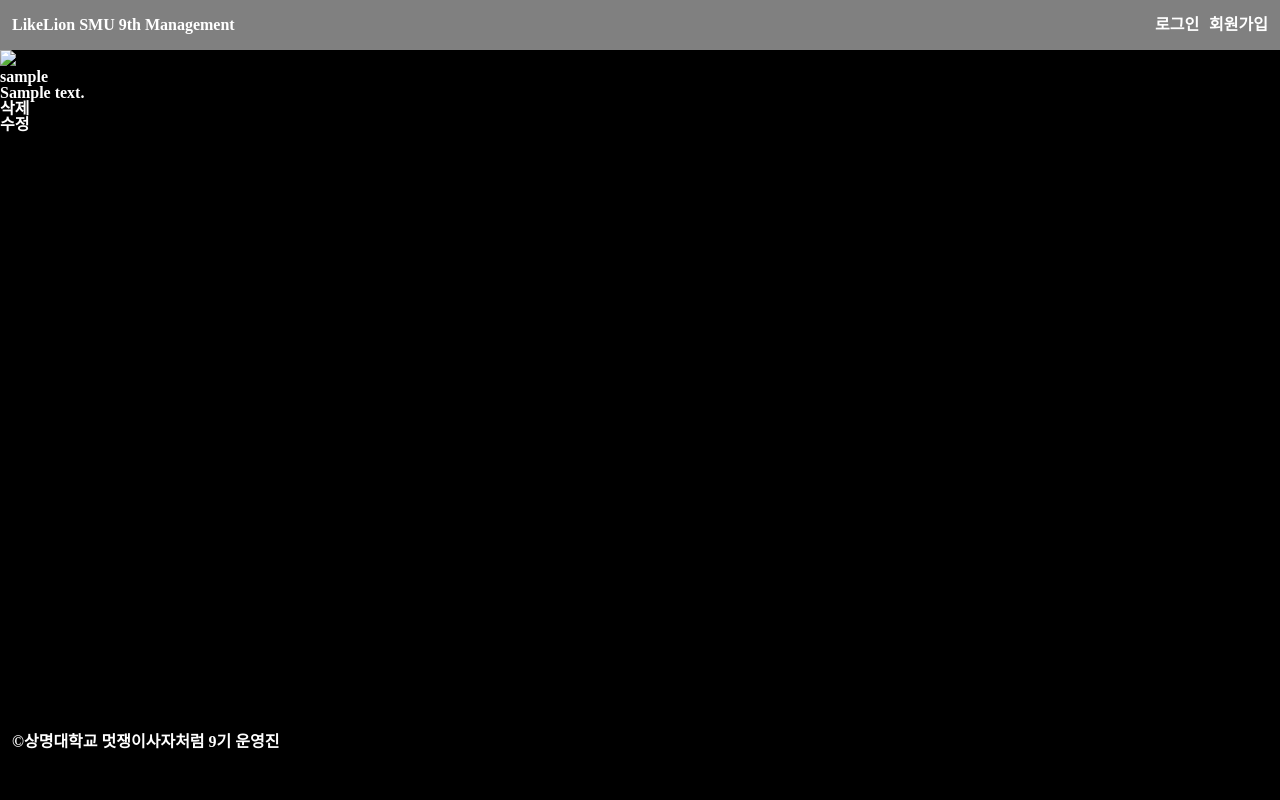
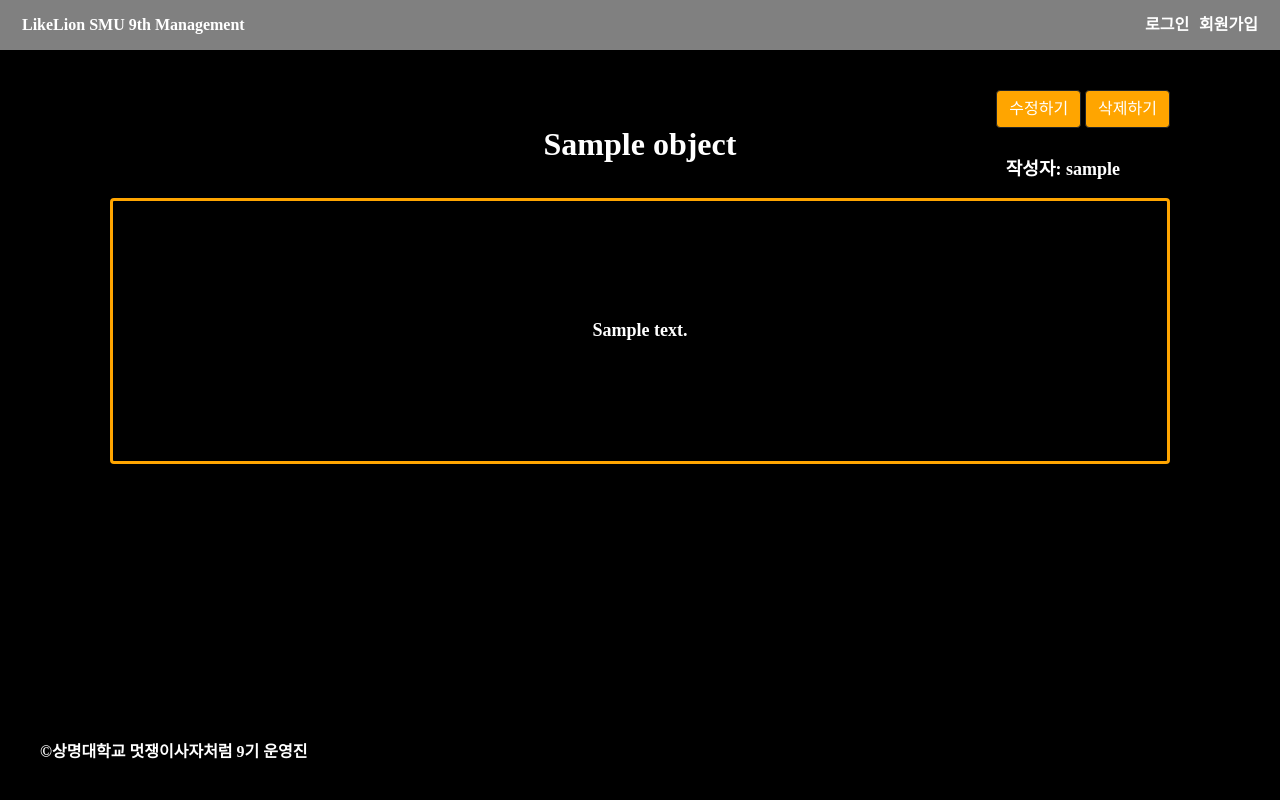
Before and after one commit to myunbongs/LikeLion_8_portfolio, a Django app: template LikeLion_PF/portfolio/templates/portfolio/detail.html in a window 1280 px wide. Run offline with Django 3.2, Linux system fonts and the light colour scheme; the template is opened without the code that fills it: most values are stand-ins (such as "Sample title", 1, 10 or a date in 2020); some libraries are stand-ins or nearby versions.

Commit message:
detail, upload, update, delete html 파일 수정

```diff
--- a/LikeLion_PF/LikeLion_PF/settings.py
+++ b/LikeLion_PF/LikeLion_PF/settings.py
@@ -133,7 +133,7 @@ USE_TZ = True
 # https://docs.djangoproject.com/en/3.1/howto/static-files/
 
 STATIC_URL = '/static/'
-STATICFILES_DIRS = [os.path.join(BASE_DIR, 'static')]
+STATICFILES_DIRS = [os.path.join(BASE_DIR, 'portfolio','static')]
 
 MEDIA_URL = '/media/'
 MEDIA_ROOT = os.path.join(BASE_DIR, 'media')
--- /dev/null
+++ b/LikeLion_PF/portfolio/static/detail.css
@@ -0,0 +1,42 @@
+#btn-orange {
+    background-color: orange;
+}
+
+#btn-orange-margin {
+    background-color: orange;
+    margin-top: 20px;
+}
+
+.form {
+    width: 450px;
+    margin: 0 auto;
+    color: white;
+    text-align: left;
+}
+
+.title {
+    color: white;
+    font-weight: bold;
+    font-size: xx-large;
+}
+
+#card-writer {
+    color: white;
+    text-align: right;
+    margin-right: 50px;
+    margin-bottom: 20px;
+    font-size: large;
+}
+
+#card-content {
+    color: white;
+    font-size: large;
+    padding: 50px;
+    line-height: 150%;
+}
+
+#card-border {
+    border-width: 3px;
+    border-color: orange;
+    background-color: black;
+}
--- a/LikeLion_PF/portfolio/templates/portfolio/detail.html
+++ b/LikeLion_PF/portfolio/templates/portfolio/detail.html
@@ -1,11 +1,33 @@
 {% extends 'base.html' %}
 
-{% block title %} {{ object.title|truncatechars:10 }} {% endblock %}
+<head>
+    {% load static %}
+    {% block detailcss %}
+    <link rel="stylesheet" href="{% static 'detail.css' %}">
+    {% endblock %}
+</head>
 
 {% block content %}
-    <p><img src="{{ object.portfolio.url }}"></p>
-    <p>{{ object.author.username }}</p>
-    <p>{{ object.content|linebreaksbr }}</p>
-    <a href="{% url 'portfolio:portfolio_delete' pk=object.id %}">삭제</a>
-    <a href="{% url 'portfolio:portfolio_update' pk=object.id %}">수정</a>
+    <!-- admin 계정일 경우만 밑의 버튼 보임 -->
+    <p style="text-align: right;">
+        <a href="{% url 'portfolio:portfolio_update' pk=object.id %}" class="btn btn-dark" id="btn-orange">수정하기</a>
+        <a href="{% url 'portfolio:portfolio_delete' pk=object.id %}" class="btn btn-dark" id="btn-orange">삭제하기</a>
+    </p>
+
+    <h1 class="title">{{object.title}}</h1>
+
+    <h5 class="card-title" id="card-writer">작성자: {{object.author.username}}</h5>
+        <div class="card text-center" id="card-border">
+            <div class="card-body" style="padding: 50px;">
+
+                {% if object.portfolio %}
+                <p><img src="{{object.portfolio.url}}" alt="" style="width: 300px;"></p>
+                {% endif %}
+
+                <p class="card-text" id="card-content">{{object.content|linebreaksbr}}</p>
+            </div>
+            <div class="card-footer text-muted">
+
+            </div>
+        </div>
 {% endblock %}
--- a/LikeLion_PF/templates/base.html
+++ b/LikeLion_PF/templates/base.html
@@ -3,23 +3,31 @@
 <head>
     {% load static %}
     <meta charset="UTF-8">
-    <title>LikeLionSMU {% block title %} {% endblock %}</title>
-
-    <link href="https://cdn.jsdelivr.net/npm/bootstrap@5.0.0-beta3/dist/css/bootstrap.min.css" rel="stylesheet" integrity="sha384-eOJMYsd53ii+scO/bJGFsiCZc+5NDVN2yr8+0RDqr0Ql0h+rP48ckxlpbzKgwra6" crossorigin="anonymous">
-    <link rel="stylesheet" type="text/css" href="{% static '/css/base.css' %}">
+    <title>LikeLionSMU</title>
+    <link href="https://cdn.jsdelivr.net/npm/bootstrap@5.0.0-beta2/dist/css/bootstrap.min.css" rel="stylesheet" integrity="sha384-BmbxuPwQa2lc/FVzBcNJ7UAyJxM6wuqIj61tLrc4wSX0szH/Ev+nYRRuWlolflfl" crossorigin="anonymous">
+    <script src="https://cdn.jsdelivr.net/npm/bootstrap@5.0.0-beta2/dist/js/bootstrap.bundle.min.js" integrity="sha384-b5kHyXgcpbZJO/tY9Ul7kGkf1S0CWuKcCD38l8YkeH8z8QjE0GmW1gYU5S9FOnJ0" crossorigin="anonymous"></script>
 
     <!-- 자식 템플릿의 head 섹션에서 파일별로 다르게 사용할 수 있는 block이 된다. -->
+    <link rel="stylesheet" type="text/css" href="{% static '/css/base.css' %}">
     {% block extrahead %}{% endblock %}
+
+    <link rel="stylesheet" href="{% static 'detail.css' %}">
+    {% block detailcss %}{% endblock %}
+
+    <style>
+        body{ text-align: center;}
+    </style>
+
 </head>
 
 <body>
     <nav class="navbar navbar-expand-lg">
-        <div class="container-fluid">
-            <a class="navbar-logo" href="#">LikeLion SMU 9th Management</a>
-            <ul class="navbar-button">
+        <div class="container-fluid" style="margin: 10px;">
+            <a class="navbar-logo" href="{%  url 'portfolio:portfolio_list' %}">LikeLion SMU 9th Management</a>
+            <ul class="navbar-button mb-2 mb-lg-0">
                 {% if user.is_authenticated %} <!-- 로그인 된 사용자 -->
                     <li class="nav-list"><a href="{%  url 'logout' %}"> 로그아웃 </a></li>
-                    <li class="nav-list"><a href="{%  url 'upload' %}"> 글쓰기 </a></li>
+                    <li class="nav-list"><a href="{%  url 'portfolio:portfolio_upload' %}"> 글쓰기 </a></li>
                 {% else %}  <!-- 로그인 안 된 사용자 -->
                     <li class="nav-list"><a href="{%  url 'login' %}"> 로그인 </a></li>
                     <li class="nav-list"><a href="{%  url 'signup' %}"> 회원가입 </a></li>
@@ -28,14 +36,14 @@
         </div>
     </nav>
 
+    <div class="container" style="padding: 40px;">
+        {% block content %}
+        {% endblock %}
+    </div>
 
-    {% block content %}{% endblock %}
-
-    <footer class="container-fluid">
+    <footer class="container-fluid" style="text-align: left; padding: 40px;">
         <p>©상명대학교 멋쟁이사자처럼 9기 운영진</p>
     </footer>
 
-    <script src="https://ajax.googleapis.com/ajax/libs/jquery/1.11.2/jquery.min.js"></script>
-    <script src="js/bootstrap.min.js"></script>
 </body>
 </html>
```
Also changed, not shown: LikeLion_PF/portfolio/templates/portfolio/delete.html (+6 -7 lines), LikeLion_PF/portfolio/templates/portfolio/update.html (+6 -6 lines), LikeLion_PF/portfolio/templates/portfolio/upload.html (+6 -6 lines).
